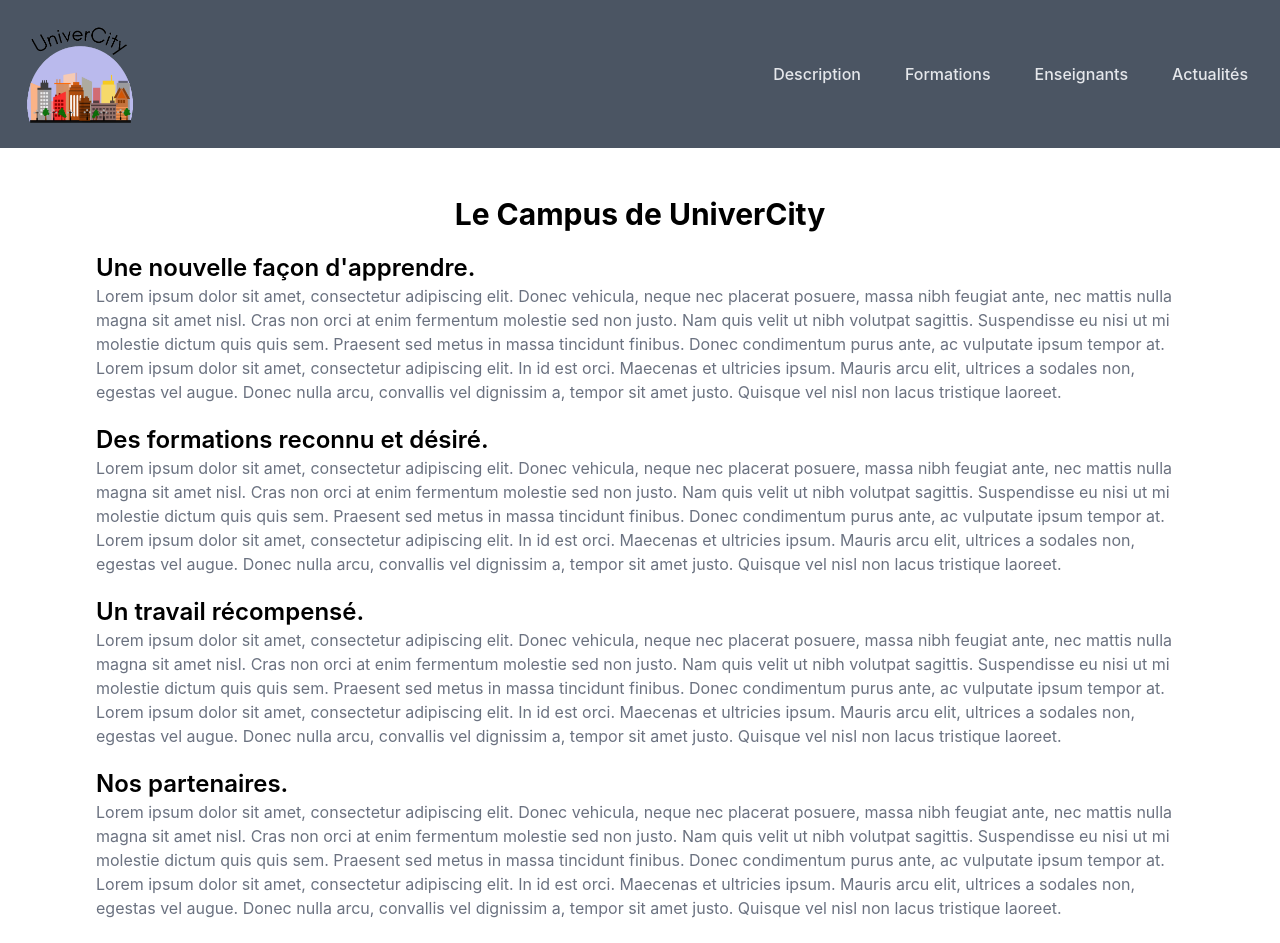
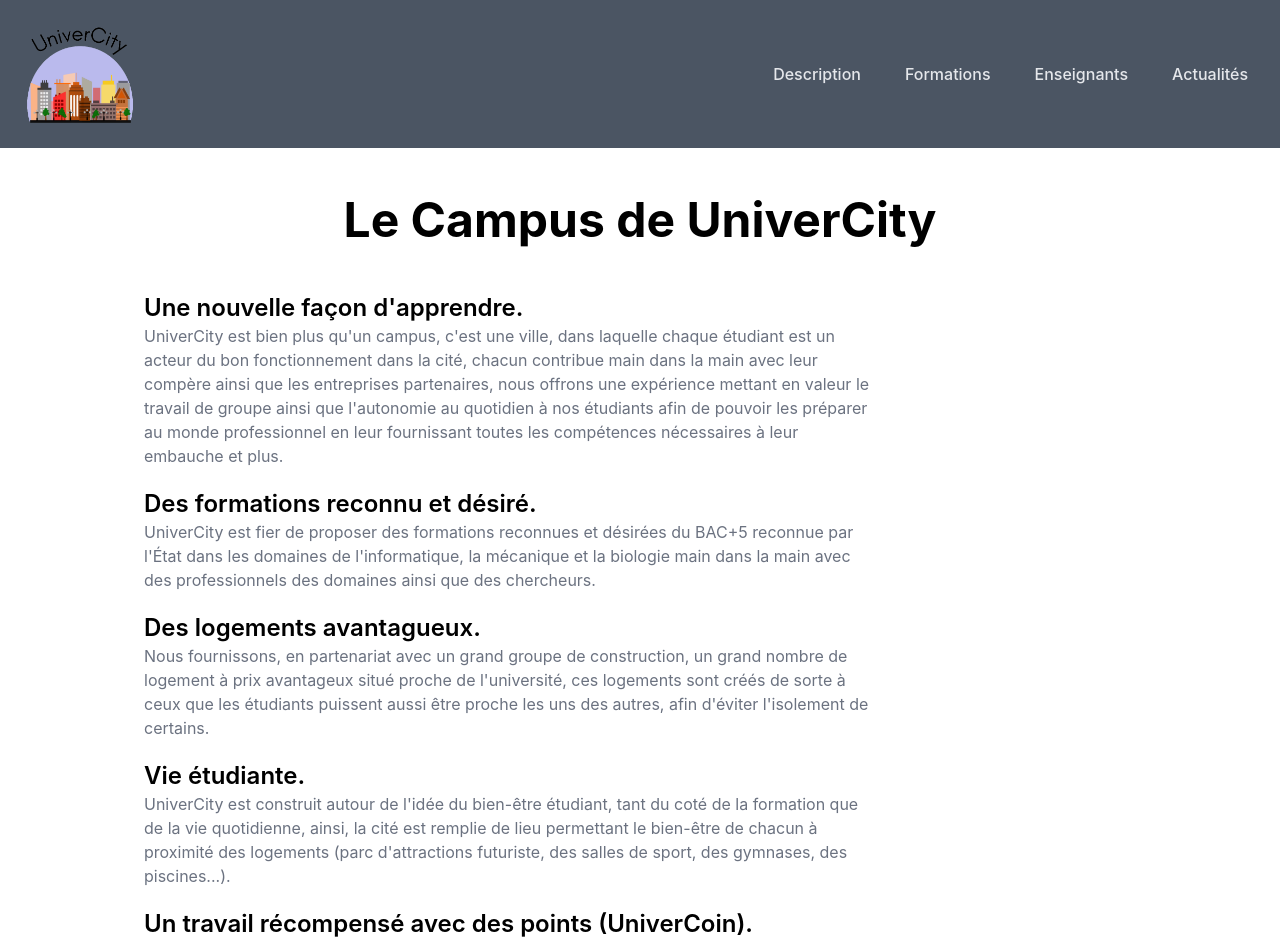
Before and after one commit to BastienBYRA/UniverCity, a React (Create React App) app in the folder univercity/: page /description in a window 1280 px wide. Shown: the top 943 px of the page. Built offline with nearby package versions, Linux system fonts and the light colour scheme.

Commit message:
update texte + css de DescriptionPage

```diff
--- a/univercity/src/components/TitleWithSubtext.js
+++ b/univercity/src/components/TitleWithSubtext.js
@@ -12,7 +12,7 @@ class TitleWithSubtext extends React.Component {
         <h2 className="font-semibold text-2xl">{this.title}</h2>
         <p className="text-gray-500">{this.description}</p>
       </div>
-        )
+    );
   }
 }
 
--- a/univercity/src/data/descriptionPageContent.json
+++ b/univercity/src/data/descriptionPageContent.json
@@ -1,18 +1,26 @@
 [
     {
         "title": "Une nouvelle façon d'apprendre.",
-        "description": "Lorem ipsum dolor sit amet, consectetur adipiscing elit. Donec vehicula, neque nec placerat posuere, massa nibh feugiat ante, nec mattis nulla magna sit amet nisl. Cras non orci at enim fermentum molestie sed non justo. Nam quis velit ut nibh volutpat sagittis. Suspendisse eu nisi ut mi molestie dictum quis quis sem. Praesent sed metus in massa tincidunt finibus. Donec condimentum purus ante, ac vulputate ipsum tempor at. Lorem ipsum dolor sit amet, consectetur adipiscing elit. In id est orci. Maecenas et ultricies ipsum. Mauris arcu elit, ultrices a sodales non, egestas vel augue. Donec nulla arcu, convallis vel dignissim a, tempor sit amet justo. Quisque vel nisl non lacus tristique laoreet."
+        "description": "UniverCity est bien plus qu'un campus, c'est une ville, dans laquelle chaque étudiant est un acteur du bon fonctionnement dans la cité, chacun contribue main dans la main avec leur compère ainsi que les entreprises partenaires, nous offrons une expérience mettant en valeur le travail de groupe ainsi que l'autonomie au quotidien à nos étudiants afin de pouvoir les préparer au monde professionnel en leur fournissant toutes les compétences nécessaires à leur embauche et plus."
     },
     {
         "title": "Des formations reconnu et désiré.",
-        "description": "Lorem ipsum dolor sit amet, consectetur adipiscing elit. Donec vehicula, neque nec placerat posuere, massa nibh feugiat ante, nec mattis nulla magna sit amet nisl. Cras non orci at enim fermentum molestie sed non justo. Nam quis velit ut nibh volutpat sagittis. Suspendisse eu nisi ut mi molestie dictum quis quis sem. Praesent sed metus in massa tincidunt finibus. Donec condimentum purus ante, ac vulputate ipsum tempor at. Lorem ipsum dolor sit amet, consectetur adipiscing elit. In id est orci. Maecenas et ultricies ipsum. Mauris arcu elit, ultrices a sodales non, egestas vel augue. Donec nulla arcu, convallis vel dignissim a, tempor sit amet justo. Quisque vel nisl non lacus tristique laoreet."
+        "description": "UniverCity est fier de proposer des formations reconnues et désirées du BAC+5 reconnue par l'État dans les domaines de l'informatique, la mécanique et la biologie main dans la main avec des professionnels des domaines ainsi que des chercheurs."
     },
     {
-        "title": "Un travail récompensé.",
-        "description": "Lorem ipsum dolor sit amet, consectetur adipiscing elit. Donec vehicula, neque nec placerat posuere, massa nibh feugiat ante, nec mattis nulla magna sit amet nisl. Cras non orci at enim fermentum molestie sed non justo. Nam quis velit ut nibh volutpat sagittis. Suspendisse eu nisi ut mi molestie dictum quis quis sem. Praesent sed metus in massa tincidunt finibus. Donec condimentum purus ante, ac vulputate ipsum tempor at. Lorem ipsum dolor sit amet, consectetur adipiscing elit. In id est orci. Maecenas et ultricies ipsum. Mauris arcu elit, ultrices a sodales non, egestas vel augue. Donec nulla arcu, convallis vel dignissim a, tempor sit amet justo. Quisque vel nisl non lacus tristique laoreet."
+        "title": "Des logements avantagueux.",
+        "description": "Nous fournissons, en partenariat avec un grand groupe de construction, un grand nombre de logement à prix avantageux situé proche de l'université, ces logements sont créés de sorte à ceux que les étudiants puissent aussi être proche les uns des autres, afin d'éviter l'isolement de certains."
+    },
+    {
+        "title": "Vie étudiante.",
+        "description": "UniverCity est construit autour de l'idée du bien-être étudiant, tant du coté de la formation que de la vie quotidienne, ainsi, la cité est remplie de lieu permettant le bien-être de chacun à proximité des logements (parc d'attractions futuriste, des salles de sport, des gymnases, des piscines...)."
+    },
+    {
+        "title": "Un travail récompensé avec des points (UniverCoin).",
+        "description": "Le bon travail ne se limite pas à une simple note, elle permet ici l'obtention d'une monnaie interne à UniverCity (UniverCoin) permettant de pouvoir acheter des tickets de transport, des biens chez les commerçants partenaires (Abonnement a une salle de sport, de la nourriture..., ou bien l'achat d'un service auprès d'un autre étudiant."
     },
     {
         "title": "Nos partenaires.",
-        "description": "Lorem ipsum dolor sit amet, consectetur adipiscing elit. Donec vehicula, neque nec placerat posuere, massa nibh feugiat ante, nec mattis nulla magna sit amet nisl. Cras non orci at enim fermentum molestie sed non justo. Nam quis velit ut nibh volutpat sagittis. Suspendisse eu nisi ut mi molestie dictum quis quis sem. Praesent sed metus in massa tincidunt finibus. Donec condimentum purus ante, ac vulputate ipsum tempor at. Lorem ipsum dolor sit amet, consectetur adipiscing elit. In id est orci. Maecenas et ultricies ipsum. Mauris arcu elit, ultrices a sodales non, egestas vel augue. Donec nulla arcu, convallis vel dignissim a, tempor sit amet justo. Quisque vel nisl non lacus tristique laoreet."
+        "description": "De nombreuses entreprises nous soutiennent et sont prêtes à travailler avec vous, ainsi que, à la fin de votre cursus, vous embauchez."
     }
 ]
--- a/univercity/src/pages/Description.js
+++ b/univercity/src/pages/Description.js
@@ -9,12 +9,12 @@ class DescriptionPage extends React.Component {
 
   render() {
     return (
-      <div className="mx-24 my-12">
-        <h1 className="text-center text-3xl font-bold">
+      <div className="mx-36 my-12">
+        <h1 className="text-center text-5xl font-bold">
           Le Campus de UniverCity
         </h1>
 
-        <div>
+        <div className="xl:mr-64 mt-12">
           {descData &&
             descData.map((data) => {
               return (
```
Lines whose indentation alone changed are shown as unchanged.
